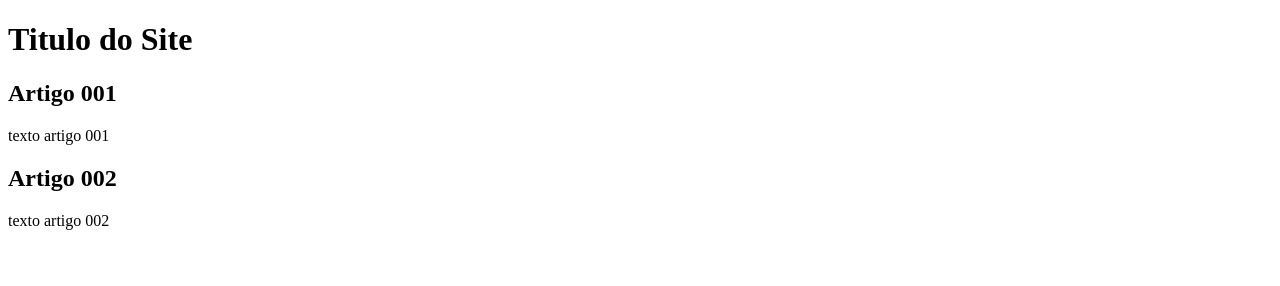
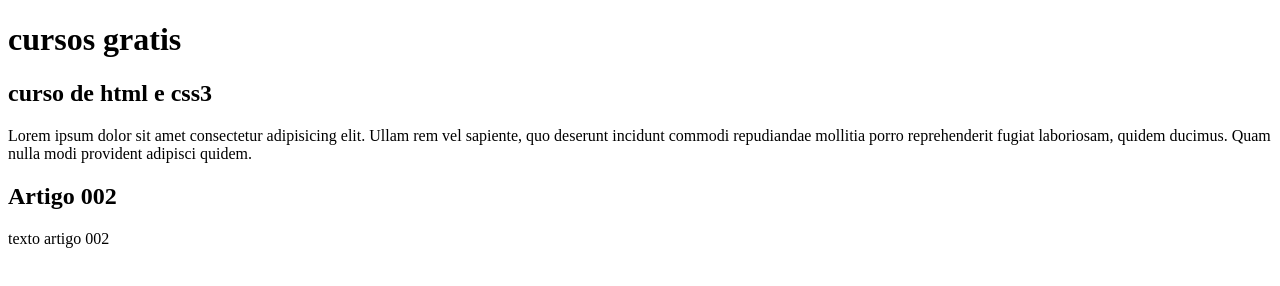
Before and after one commit to Pedro-Rockenbach/projeto-site, a plain HTML site: page index.html in a window 1280 px wide. Drawn offline with Linux system fonts and the light colour scheme.

Commit message:
comecei a escrever o conteudo

```diff
--- a/index.html
+++ b/index.html
@@ -8,11 +8,11 @@
     <body>
         <main>
             <header>
-                <h1>Titulo do Site</h1>
+                <h1>cursos gratis</h1>
             </header>
             <article>
-                <h2>Artigo 001</h2>
-                <p>texto artigo 001</p>
+                <h2>curso de html e css3</h2>
+                <p>Lorem ipsum dolor sit amet consectetur adipisicing elit. Ullam rem vel sapiente, quo deserunt incidunt commodi repudiandae mollitia porro reprehenderit fugiat laboriosam, quidem ducimus. Quam nulla modi provident adipisci quidem.</p>
             </article>
             <article>
                 <h2>Artigo 002</h2>
```
